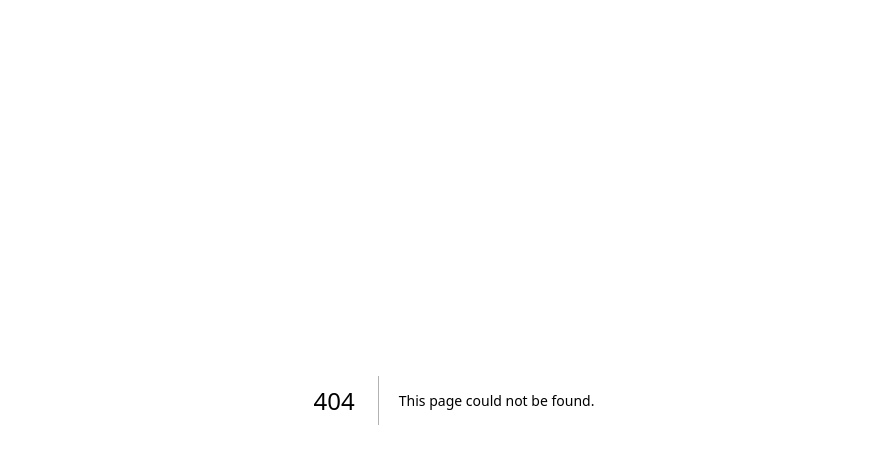
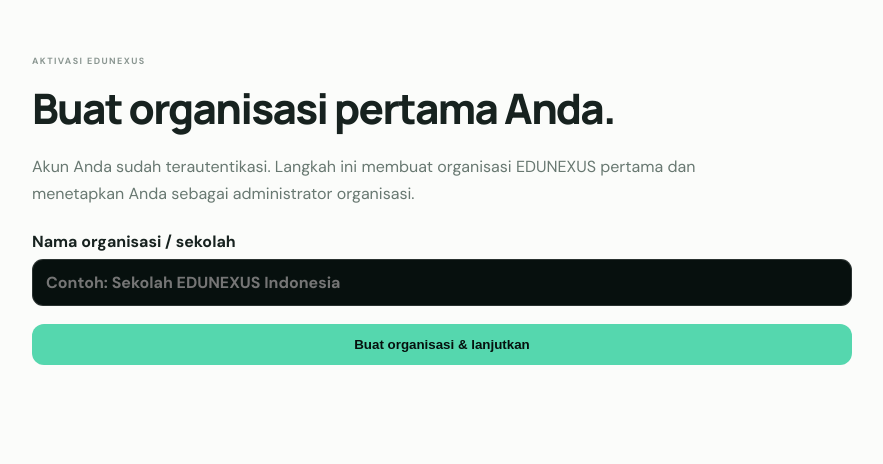
Before and after one commit to Yudi8377/EDUNEXUS, a Next.js app in the folder apps/web/: page /onboarding/bootstrap in a window 1280 px wide. Before the commit this address had no page. Shown: the top 464 px of the page, without its empty margins (186-1069 px from the left). Built offline with nearby package versions, Linux system fonts and the light colour scheme.

Commit message:
feat(onboarding): add organization bootstrap screen

```diff
--- /dev/null
+++ b/apps/web/app/onboarding/bootstrap/page.tsx
@@ -0,0 +1,42 @@
+"use client";
+
+import { FormEvent, useState } from "react";
+import { useRouter } from "next/navigation";
+
+export default function BootstrapPage() {
+  const router = useRouter();
+  const [organizationName, setOrganizationName] = useState("");
+  const [status, setStatus] = useState("");
+  const [busy, setBusy] = useState(false);
+
+  async function submit(event: FormEvent) {
+    event.preventDefault();
+    setBusy(true);
+    setStatus("");
+    const response = await fetch("/api/onboarding/bootstrap", {
+      method: "POST",
+      headers: { "Content-Type": "application/json" },
+      body: JSON.stringify({ organizationName }),
+    });
+    const data = await response.json();
+    if (!response.ok) {
+      setStatus(data.error ?? "Organisasi gagal dibuat.");
+      setBusy(false);
+      return;
+    }
+    router.replace("/tenant");
+  }
+
+  return (
+    <main className="simple-page">
+      <p className="eyebrow">AKTIVASI EDUNEXUS</p>
+      <h1>Buat organisasi pertama Anda.</h1>
+      <p className="lede">Akun Anda sudah terautentikasi. Langkah ini membuat organisasi EDUNEXUS pertama dan menetapkan Anda sebagai administrator organisasi.</p>
+      <form className="onboarding-form" onSubmit={submit}>
+        <label>Nama organisasi / sekolah<input value={organizationName} onChange={e => setOrganizationName(e.target.value)} placeholder="Contoh: Sekolah EDUNEXUS Indonesia" minLength={3} required /></label>
+        {status && <div className="auth-error" role="status">{status}</div>}
+        <button type="submit" disabled={busy}>{busy ? "Menyiapkan organisasi..." : "Buat organisasi & lanjutkan"}</button>
+      </form>
+    </main>
+  );
+}
```
